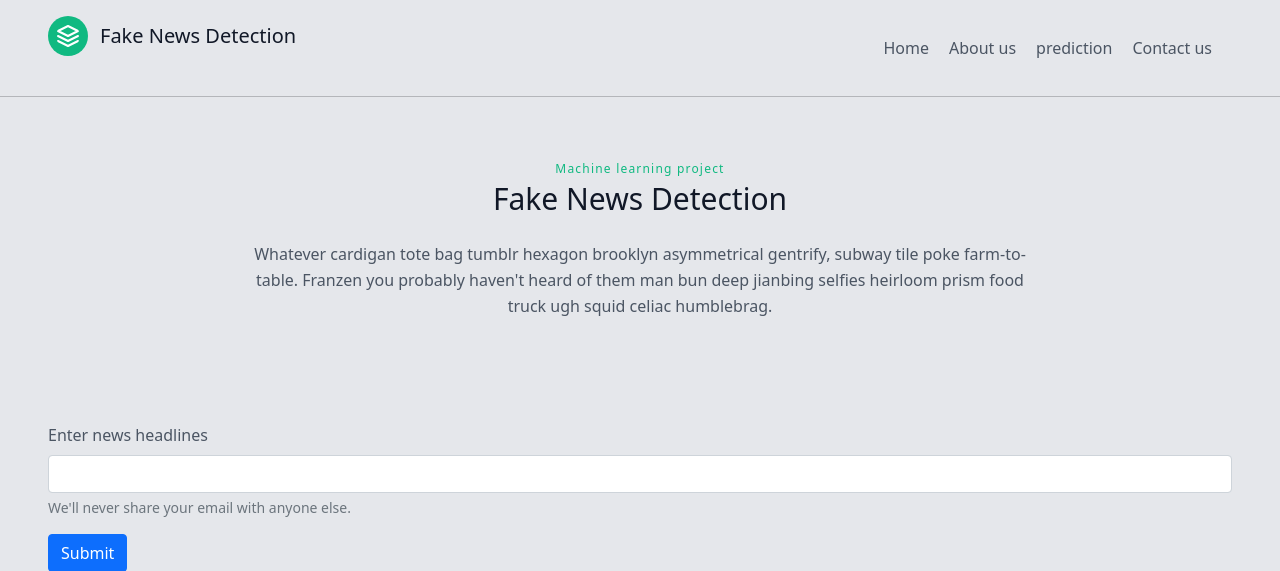
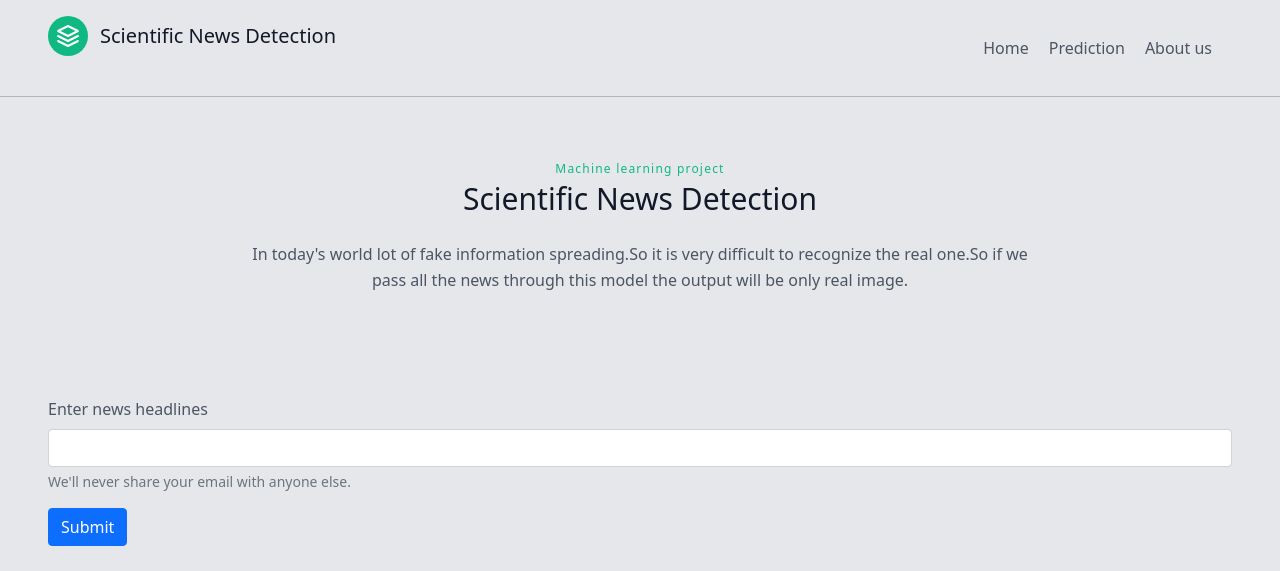
Before and after one commit to PROFESSORRQ/SCIENTIFIC_NEWS_DETECTION, a Flask app: page /prediction in a window 1280 px wide. Shown: the top 571 px of the page. Run offline with Flask 2, Linux system fonts and the light colour scheme; parts of the project's set-up code (start-up, migrations or seed data) failed here and were passed over.

Commit message:
Add files via upload

```diff
--- a/templates/prediction.html
+++ b/templates/prediction.html
@@ -9,7 +9,7 @@
     <link href="https://cdn.jsdelivr.net/npm/bootstrap@5.1.0/dist/css/bootstrap.min.css" rel="stylesheet" integrity="sha384-KyZXEAg3QhqLMpG8r+8fhAXLRk2vvoC2f3B09zVXn8CA5QIVfZOJ3BCsw2P0p/We" crossorigin="anonymous">
     <link href="https://unpkg.com/tailwindcss@^2/dist/tailwind.min.css" rel="stylesheet">
 
-    <title>Fake News Detection</title>
+    <title>Scientific News Detection</title>
   </head>
   <body class="bg-gray-200">
     <header class="text-gray-600 body-font -my-8">
@@ -18,13 +18,13 @@
             <svg xmlns="http://www.w3.org/2000/svg" fill="none" stroke="currentColor" stroke-linecap="round" stroke-linejoin="round" stroke-width="2" class="w-10 h-10 text-white p-2 bg-green-500 rounded-full" viewBox="0 0 24 24">
               <path d="M12 2L2 7l10 5 10-5-10-5zM2 17l10 5 10-5M2 12l10 5 10-5"></path>
             </svg>
-            <span class="ml-3 text-xl">Fake News Detection</span>
+            <span class="ml-3 text-xl">Scientific News Detection</span>
           </a>
           <nav class="md:ml-auto flex flex-wrap items-center text-base justify-center">
             <a href="/" class="mr-5 hover:text-gray-900">Home</a>
+            <a href="/prediction" class="mr-5 hover:text-gray-900">Prediction</a>
             <a class="mr-5 hover:text-gray-900">About us</a>
-            <a href="/prediction" class="mr-5 hover:text-gray-900">prediction</a>
-            <a class="mr-5 hover:text-gray-900">Contact us</a>
+
           </nav>
         </div>
       </header><hr>
@@ -32,8 +32,8 @@
         <div class="container px-5 py-24 mx-auto">
           <div class="flex flex-col text-center w-full mb-20">
             <h2 class="text-xs text-green-500 tracking-widest font-medium title-font mb-1">Machine learning project</h2>
-            <h1 class="sm:text-3xl text-2xl font-medium title-font mb-4 text-gray-900">Fake News Detection</h1>
-            <p class="lg:w-2/3 mx-auto leading-relaxed text-base">Whatever cardigan tote bag tumblr hexagon brooklyn asymmetrical gentrify, subway tile poke farm-to-table. Franzen you probably haven't heard of them man bun deep jianbing selfies heirloom prism food truck ugh squid celiac humblebrag.</p>
+            <h1 class="sm:text-3xl text-2xl font-medium title-font mb-4 text-gray-900">Scientific News Detection</h1>
+            <p class="lg:w-2/3 mx-auto leading-relaxed text-base">In today's world lot of fake information spreading.So it is very difficult to recognize the real one.So if we pass all the news through this model the output will be only real image.</p>
             <br><p class="text-primary"><b>{{prediction_text}}</b></p>
           </div>
           <div class="center">
```
